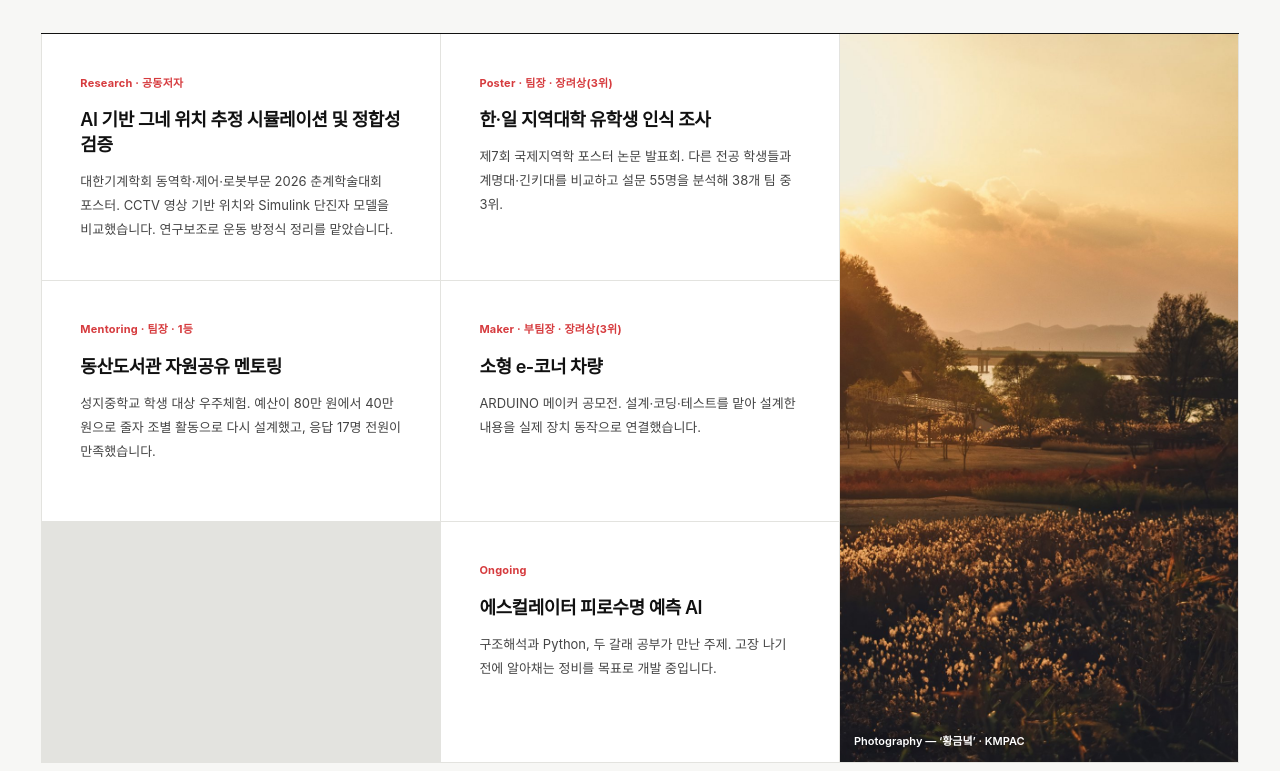
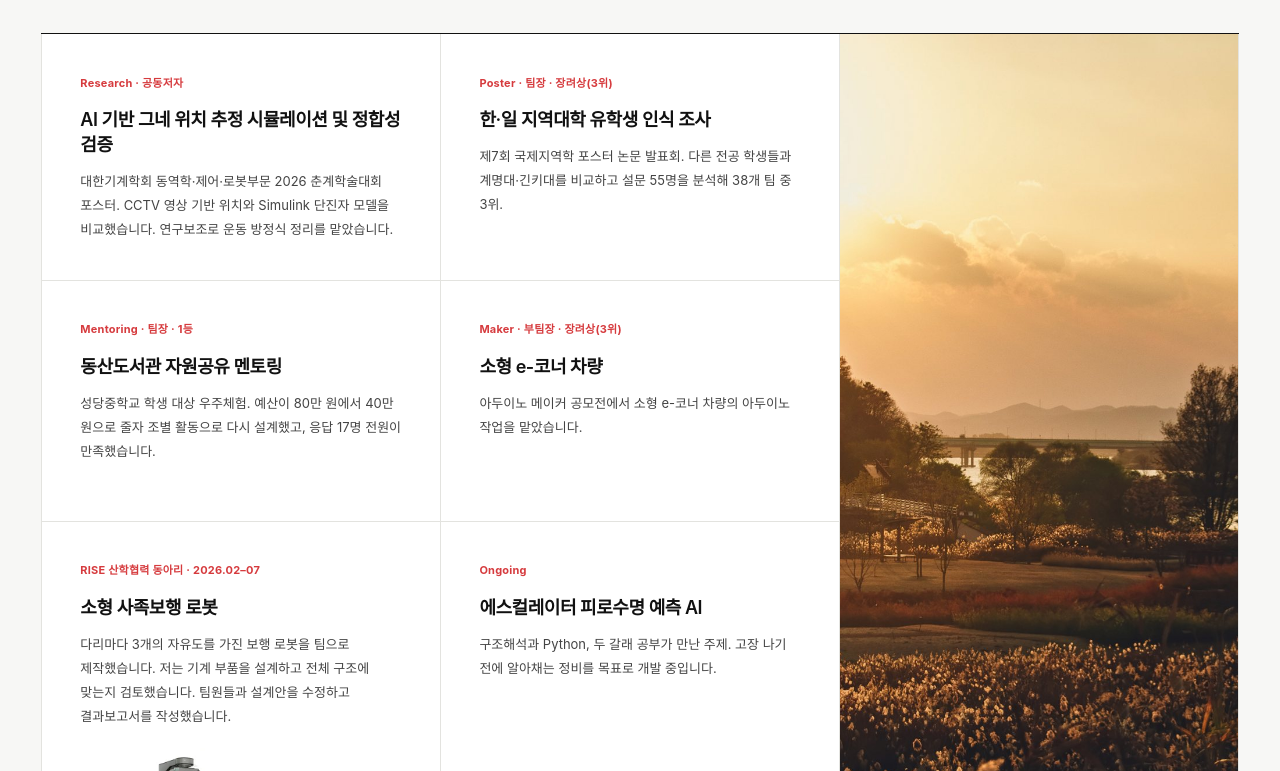
Before and after one commit to jeonsan-9/jeonsan-9.github.io, a plain HTML site: page index.html in a window 1280 px wide. Shown: the part 11229-12000 px from the top of the page. Drawn offline with Linux system fonts and the light colour scheme; a web font is replaced by a local one.

Commit message:
사족보행 로봇 추가 및 멘토링·e-코너 소개 정정

```diff
--- a/index.html
+++ b/index.html
@@ -363,12 +363,18 @@
     <article class="cell c-m3 reveal">
       <p class="tag">Mentoring · 팀장 · 1등</p>
       <h4>동산도서관 자원공유 멘토링</h4>
-      <p>성지중학교 학생 대상 우주체험. 예산이 80만 원에서 40만 원으로 줄자 조별 활동으로 다시 설계했고, 응답 17명 전원이 만족했습니다.</p>
+      <p>성당중학교 학생 대상 우주체험. 예산이 80만 원에서 40만 원으로 줄자 조별 활동으로 다시 설계했고, 응답 17명 전원이 만족했습니다.</p>
     </article>
     <article class="cell c-m4 reveal">
       <p class="tag">Maker · 부팀장 · 장려상(3위)</p>
       <h4>소형 e-코너 차량</h4>
-      <p>ARDUINO 메이커 공모전. 설계·코딩·테스트를 맡아 설계한 내용을 실제 장치 동작으로 연결했습니다.</p>
+      <p>아두이노 메이커 공모전에서 소형 e-코너 차량의 아두이노 작업을 맡았습니다.</p>
+    </article>
+    <article class="cell c-robot reveal">
+      <p class="tag">RISE 산학협력 동아리 · 2026.02–07</p>
+      <h4>소형 사족보행 로봇</h4>
+      <p>다리마다 3개의 자유도를 가진 보행 로봇을 팀으로 제작했습니다. 저는 기계 부품을 설계하고 전체 구조에 맞는지 검토했습니다. 팀원들과 설계안을 수정하고 결과보고서를 작성했습니다.</p>
+      <img src="assets/img/quadruped-assembly.webp" width="455" height="252" alt="사족보행 로봇의 몸체와 네 다리를 조립한 CAD 모델" loading="lazy">
     </article>
     <article class="cell c-m5 reveal">
       <p class="tag">Ongoing</p>
```
